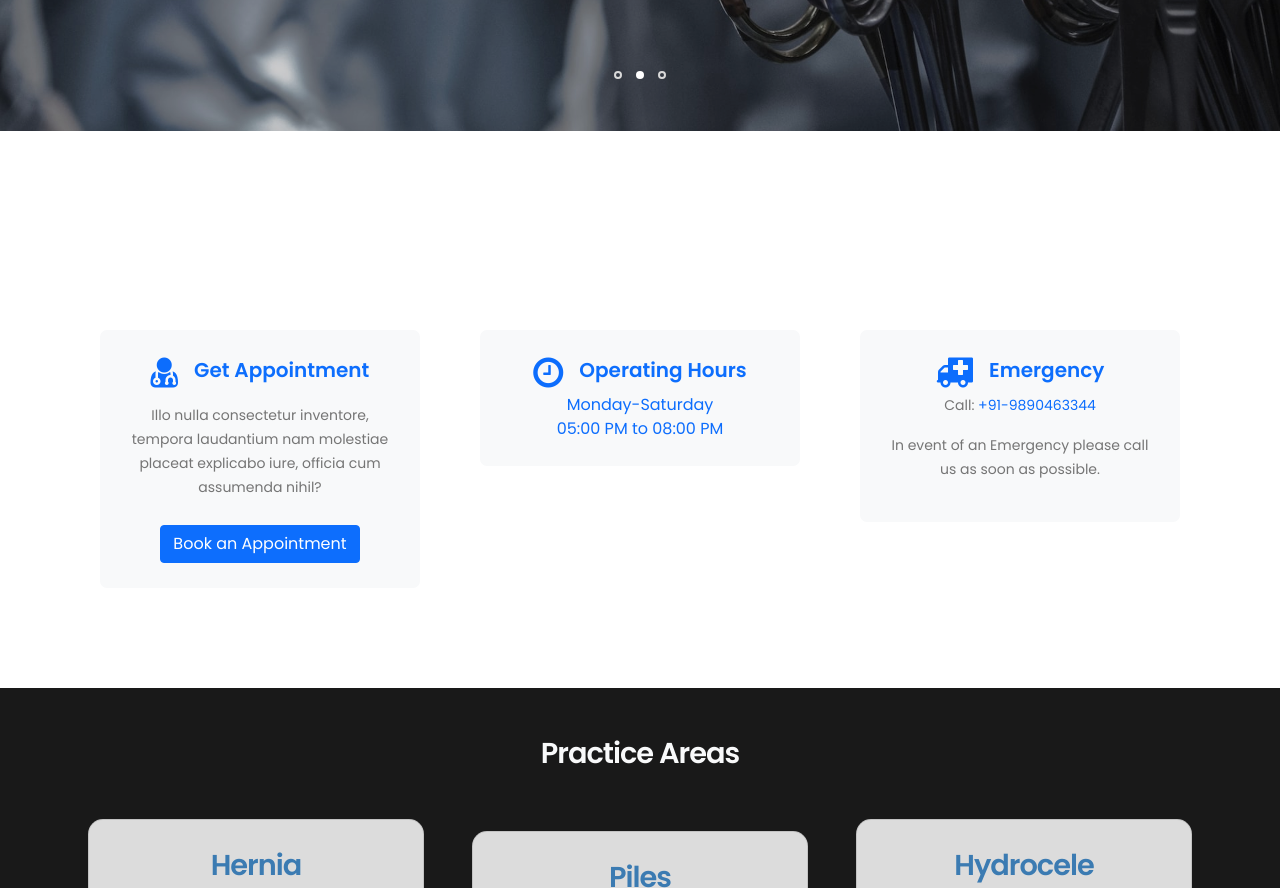
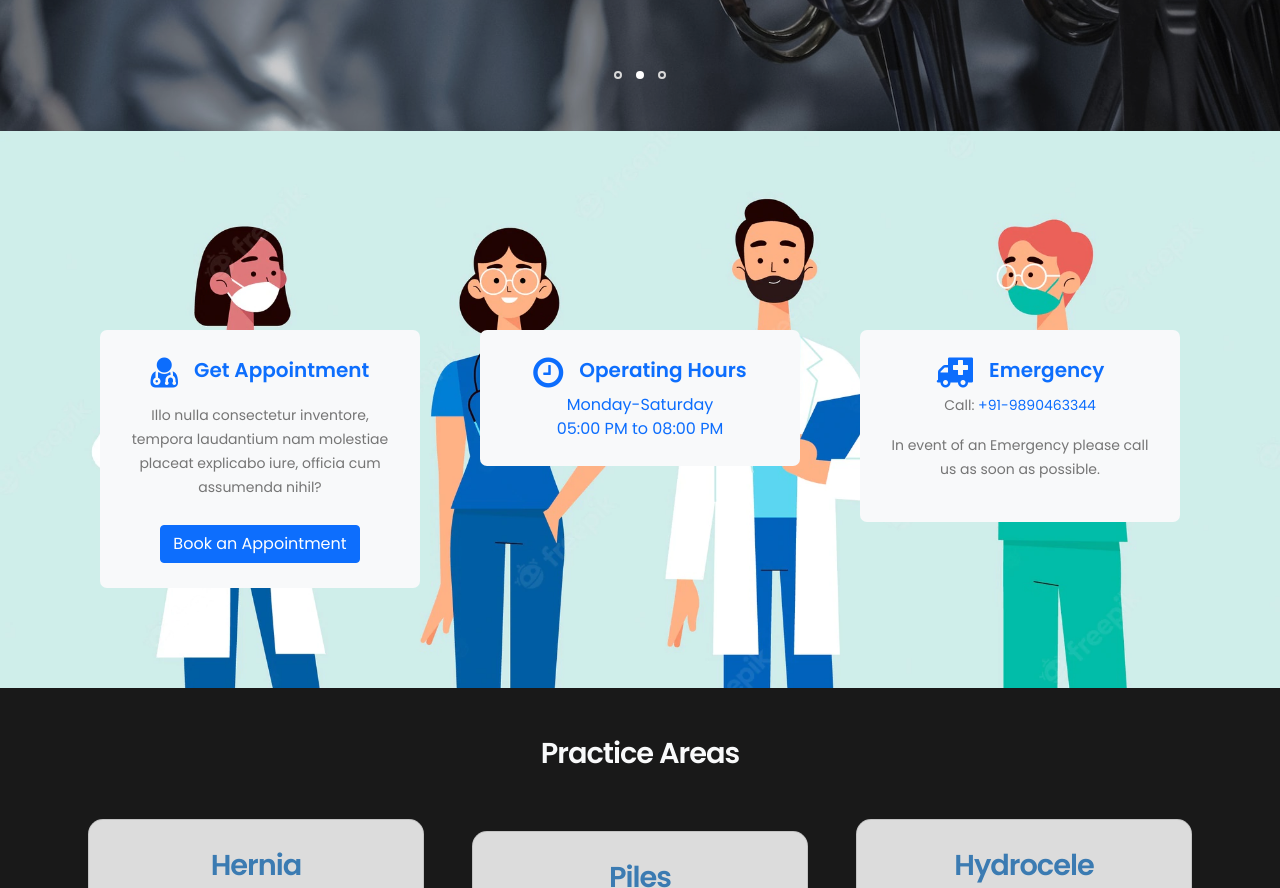
Before and after one commit to paramsurgeryclinic/bhopal, a plain HTML site: page index.html in a window 1280 px wide. Shown: the part 640-1528 px from the top of the page. Drawn offline with nearby package versions, Linux system fonts and the light colour scheme; the site is published under a folder, as on GitHub Pages, so addresses that start at the root find nothing.

Commit message:
Update tooplate-style.css

```diff
--- a/css/tooplate-style.css
+++ b/css/tooplate-style.css
@@ -493,7 +493,7 @@ header span i {
   -----------------------------------------*/
 
 #about {
-  background: url('/paramImages/health-professional-team_52683-36023.webp') no-repeat top center;
+  background: url('../paramImages/health-professional-team_52683-36023.webp') no-repeat top center;
   background-size: cover;
   padding-top: 10%;
   /* padding-bottom: 150px; */
```
